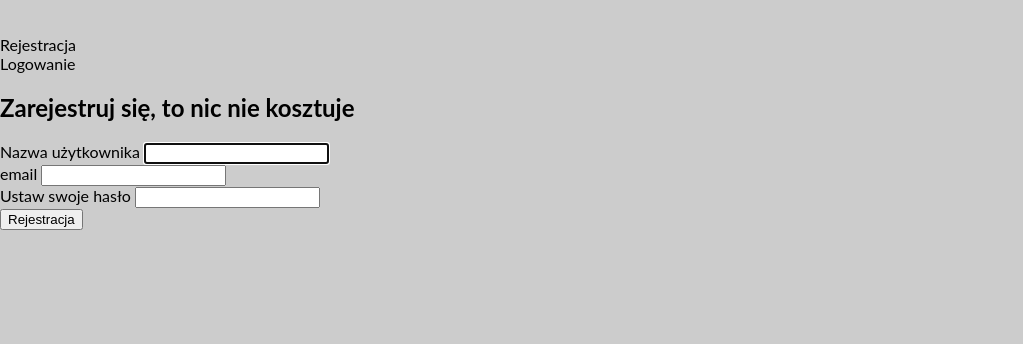
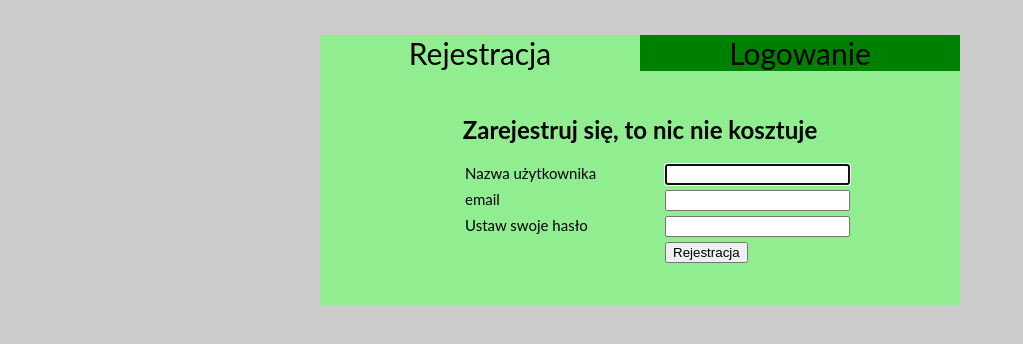
Before and after one commit to jurek55/szubienica2, a PHP site: page /strony/formularz.html in a window 1280 px wide. Shown: the part 107-451 px from the top of the page, without its empty margins (0-1023 px from the left). Run offline with PHP 8.4, Linux system fonts and the light colour scheme.

Commit message:
Update style.css

```diff
--- a/style.css
+++ b/style.css
@@ -213,3 +213,60 @@ section.kategoria
     cursor: pointer;
     background-color: #999999;
 }
+.form-wrap
+{
+    margin-left: 25%;
+    width: 50%;
+
+}
+
+.tab-active
+{
+    width: 50%;
+    float: left;
+    text-align: center;
+    font-size: 30px;
+    background-color: lightgreen;
+}
+.tab
+{
+    width: 50%;
+    float: left;
+    text-align: center;
+    font-size: 30px;
+    background-color: green;
+}
+ul
+{
+    list-style-type: none;
+}
+h2{
+    text-align: center;
+    padding: 50px 0 0px 0;
+
+}
+#signup
+{
+    background-color: lightgreen;
+    padding: 10px 0 20px 0;
+    min-height: 240px;
+}
+#login
+{
+    background-color: green;
+    padding: 10px 0 20px 0;
+    min-height: 240px;
+}
+.field-wrap
+{
+   font-size: 15px;
+   padding: 0 0 5px 145px;
+}
+label
+{
+    float: left;
+    display: block;
+    width: 200px;
+    height: 25px;
+
+}
```
